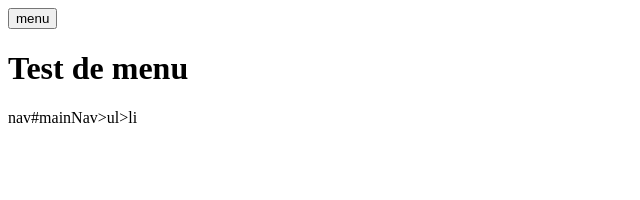
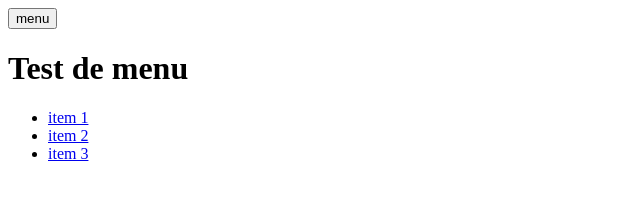
Before and after one commit to MMI-SAE-105/2023-r113-tp2-menu-alpinejs-NathannSchwarz, a plain HTML site: page index.html in a window 1280 px wide. Shown: the whole page, without its empty margins (0-640 px from the left). Drawn offline with Linux system fonts and the light colour scheme.

Commit message:
page menu visible

```diff
--- a/index.html
+++ b/index.html
@@ -12,7 +12,13 @@
     <header>
       <button aria-controls="mainNav">menu</button>
       <h1>Test de menu</h1>
-      nav#mainNav>ul>li
+      <nav id="mainNav">
+        <ul>
+          <li><a href="#">item 1</a></li>
+          <li><a href="#">item 2</a></li>
+          <li><a href="#">item 3</a></li>
+        </ul>
+      </nav>
     </header>
 
 
```
